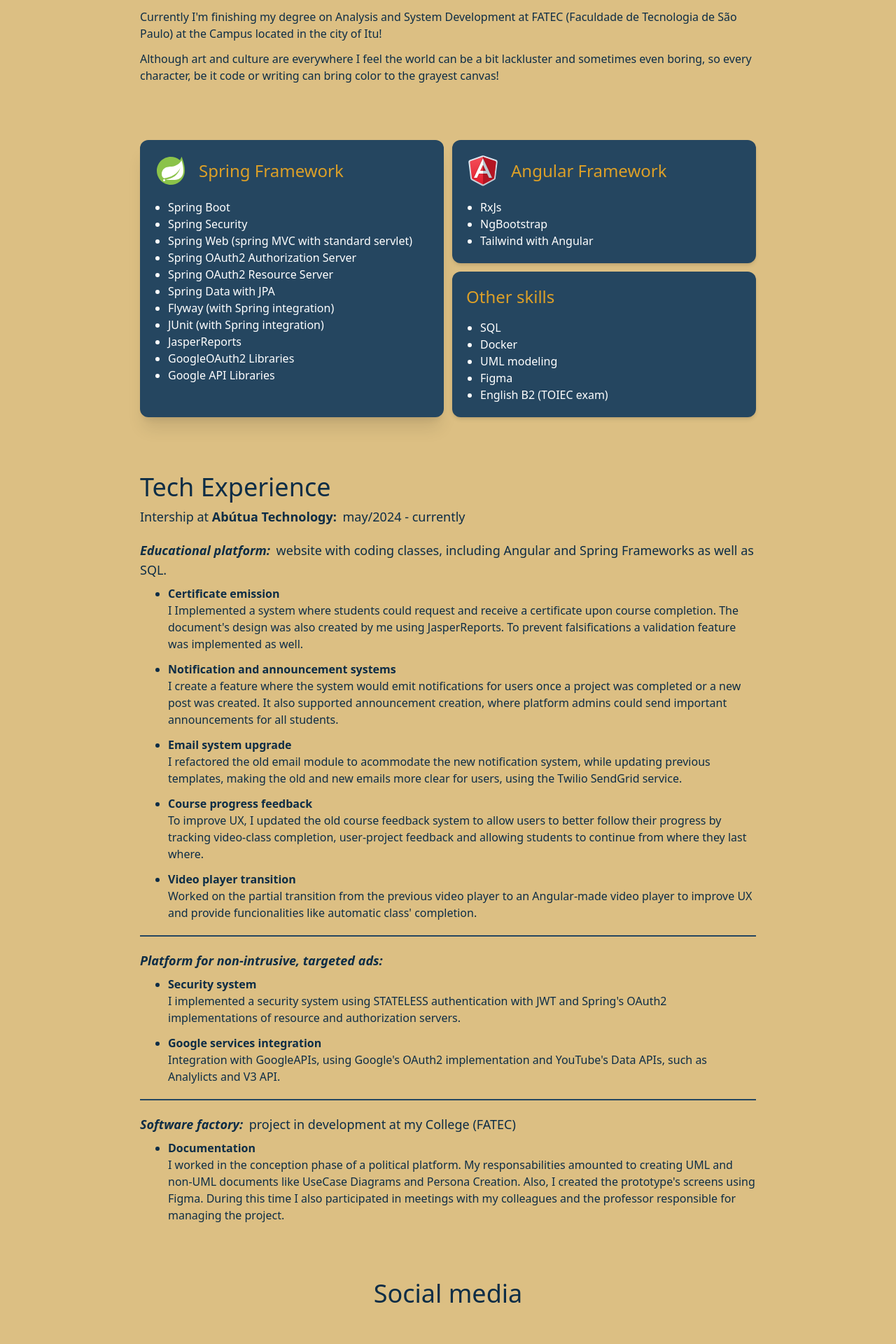
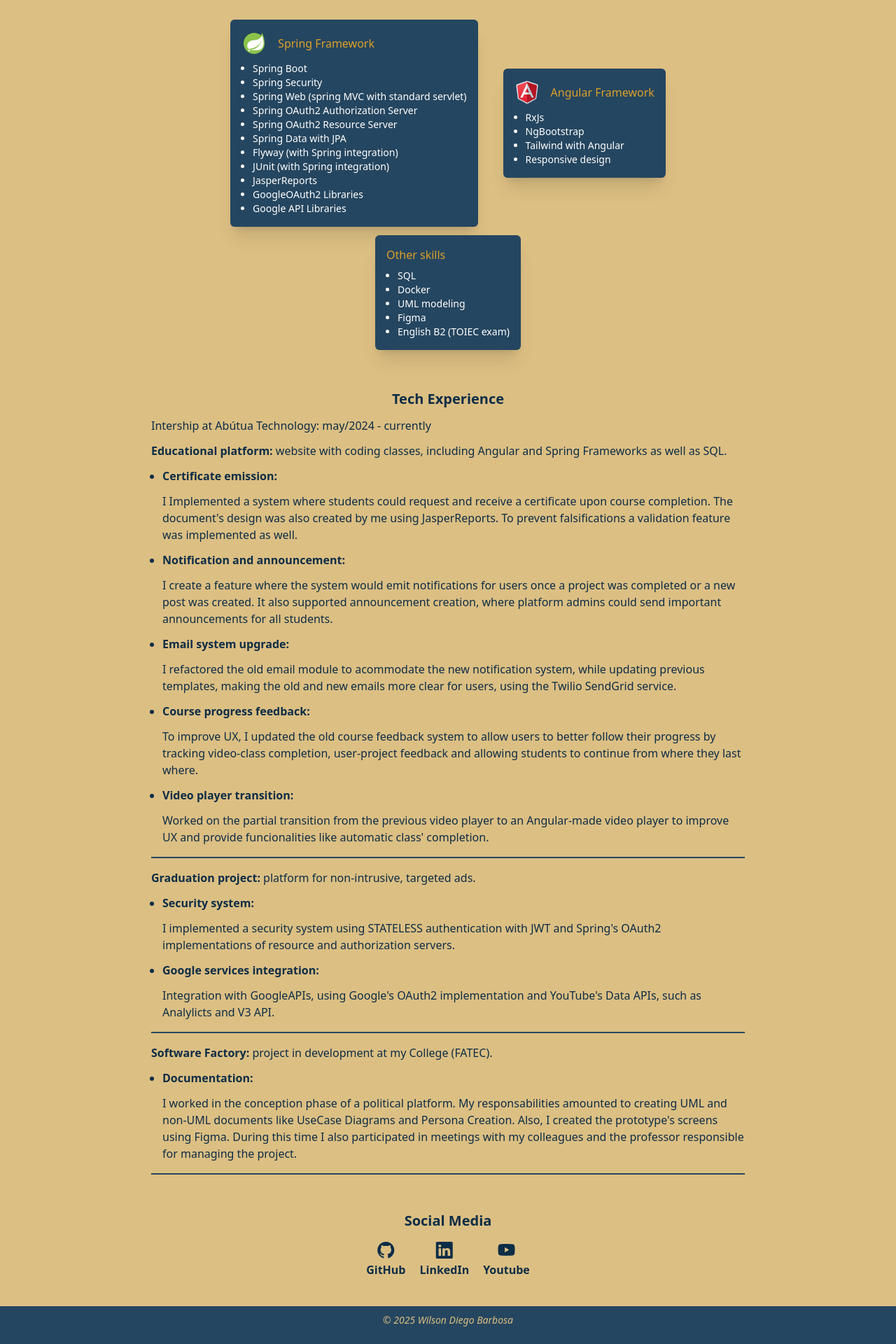
Before and after one commit to Wilson-Barbosa/my-page, an Angular app: page / in a window 1280 px wide. Shown: the part 840-2760 px from the top of the page at 70% size. Built offline with nearby package versions, Linux system fonts and the light colour scheme.

Commit message:
style: add responsive layout for mobile
add responsive layout for mobile, tablet and desktop. Removes static html for experience to ts files to render it via ngFor

```diff
--- a/src/app/app.html
+++ b/src/app/app.html
@@ -1,18 +1,35 @@
 <!-- Top navbar section -->
-<nav class="bg-(--primary) flex sticky top-0 transition-all duration-300"
-    [ngClass]="{'px-14 pt-12': isPageAtTheTop, 'px-9 py-2 shadow-md': !isPageAtTheTop}">
+<nav class="bg-(--primary) flex items-center justify-between sticky top-0 left-0 right-0 transition-all duration-300"
+    [ngClass]="{
+        'py-2 px-4 md:py-7 md:px-7': isPageAtTheTop,
+        'py-1.5 px-3 md:py-3 md:px-5 shadow-xl': !isPageAtTheTop
+    }">
 
-    <p class="flex none text-white text-2xl">Wilson Diego Barbosa</p>
+    <p class="text-white">Wilson Diego Barbosa</p>
 
-    <ul class="flex flex-1 items-center justify-center gap-6 text-(--secondary)">
+    <!-- I'm using two navbars because making one is simpler and cover all edge use cases -->
+    <!-- desktop version -->
+    <ul class="hidden md:flex md:flex-row items-center justify-center gap-6 text-(--secondary)">
         <li [class]="cssClass"><a (click)="sendToTop()" class="cursor-pointer">Home</a></li>
-        <li [class]="cssClass"><a href="#about-me">About me</a></li>
-        <li [class]="cssClass"><a href="#experience">Experience</a></li>
-        <li [class]="cssClass"><a href="#social-media">Social Media</a></li>
+        <li [class]="cssClass"><a href="#about-me" (click)="toggleNavBarCollapsed()" >About me</a></li>
+        <li [class]="cssClass"><a href="#experience" (click)="toggleNavBarCollapsed()">Experience</a></li>
+        <li [class]="cssClass"><a href="#social-media" (click)="toggleNavBarCollapsed()">Social Media</a></li>
+    </ul>
+
+    <!-- mobile version -->
+    <ul class="flex flex-col md:hidden items-center justify-center gap-6 text-(--secondary) absolute top-11 left-0 w-full bg-(--primary) transition-all duration-300"
+        [ngClass]="{
+            'max-h-0 opacity-0 pointer-events-none': !isNavbarCollapsed,
+            'max-h-96 opacity-100 pointer-events-auto': isNavbarCollapsed
+        }">
+        <li [class]="cssClass"><a (click)="sendToTop()" class="cursor-pointer">Home</a></li>
+        <li [class]="cssClass"><a href="#about-me" (click)="toggleNavBarCollapsed()" >About me</a></li>
+        <li [class]="cssClass"><a href="#experience" (click)="toggleNavBarCollapsed()">Experience</a></li>
+        <li [class]="cssClass"><a href="#social-media" (click)="toggleNavBarCollapsed()">Social Media</a></li>
     </ul>
 
     <!-- icon set -->
-    <div class="flex text-center text-xl gap-12 text-(--secondary)">
+    <div class="hidden lg:flex items-center justify-center text-center text-xl gap-12 text-(--secondary)">
         <a [class]="cssClass" href="https://github.com/Wilson-Barbosa" target="_blank">
             <i class="bi bi-github"></i>
         </a>
@@ -23,245 +40,166 @@
             <i class="bi bi-youtube"></i>
         </a>
     </div>
+
+    <!-- collapse menu icon -->
+    <i class="md:hidden bi bi-list text-white py-1 px-2 transition-all duration-300" (click)="toggleNavBarCollapsed()"
+        [ngClass]="{'-rotate-90': isNavbarCollapsed}"></i>
 </nav>
 
-<!-- Main content goes here -->
-<main id="home">
+<!-- Intro section -->
+<section class="bg-(--primary) my-12 flex flex-col md:flex-row gap-5 lg:gap-20 items-center justify-center p-6">
 
-    <!-- Intro section -->
-    <section class="my-15 flex items-center justify-center gap-14">
-
-        <!-- photo :) -->
-        <div class=" rounded-full overflow-hidden">
-            <img src="images/my-photo-without-background.png" class="w-full h-full object-cover"
-                alt="an image of Wilson Barbosa, the creator of this page">
+    <div class="w-60 sm:w-80 rounded-full overflow-hidden">
+        <img src="images/my-photo-without-background.png" class="w-full h-auto">
     </div>
 
-        <!-- brief -->
     <div class="">
-            <h3 class="text-(--secondary-darker) text-4xl">Wilson Diego Barbosa</h3>
+        <h3 class="hidden md:block md:text-2xl text-(--secondary-darker)">Wilson Diego Barbosa</h3>
 
-            <div class="flex items-center gap-4 mt-3">
+        <div class="flex items-center gap-4 mt-3 ">
             <img class="w-7" src="svgs/brazil-flag-colored-icon.svg" alt="brazillian flag">
             <p class="text-white">Software Developer</p>
         </div>
     </div>
-
 </section>
 
-    <section id="about-me" class="pt-20 px-50 bg-(--secondary) text-(--primary-darker)">
-        <h3 class="text-4xl">About me</h3>
+<!-- Main content goes here -->
+<main id="home" class="bg-(--secondary) pb-10 sm:px-6 md:px-12 lg:px-20 xl:px-50">
+    <section id="about-me" class="bg-(--secondary) text-(--primary-darker) p-4">
 
-        <p class="my-3">
+        <h3 [class]="headerStyle" class="mt-10">About me</h3>
+
+        <p [class]="pStyle">
             I'm a Brazilian software developer, and while I code mostly in Java and Typescript I'm learning a bit of Lua
             and Golang as well.
         </p>
 
-        <p class="my-3">
+        <p [class]="pStyle">
             Currently I'm finishing my degree on Analysis and System Development at FATEC (Faculdade
             de Tecnologia de São Paulo) at the Campus located in the city of Itu!
         </p>
 
-        <p class="mt-3">
+        <p [class]="pStyle">
             Although art and culture are everywhere I feel the world can be a bit lackluster and sometimes even boring,
-            so every character, be it code or writing can bring color to the grayest canvas!
+            but any character, be it code or writing can bring color to the grayest canvas!
         </p>
+
     </section>
 
-    <!-- Skills section, I think I should put framework and language specific terms, maybe even other skills -->
-    <section id="skills" class="pt-20 px-50 bg-(--secondary) grid gap-3 grid-cols-2">
+    <!-- skills -->
+    <section id="skills" class="bg-(--secondary) flex flex-wrap gap-3 justify-center items-center mt-10">
 
-        <div class="bg-(--primary) rounded-xl shadow-xl p-5 row-span-2">
+        <div [class]="cardStyle">
             <div class="flex items-center gap-4">
-                <img src="svgs/colored-spring-icon.svg" alt="spring framework icon">
-                <h4 class="text-(--secondary-darker) text-2xl">Spring Framework</h4>
+                <img class="w-9" src="svgs/colored-spring-icon.svg" alt="spring icon">
+                <h4 class="text-(--secondary-darker)">Spring Framework</h4>
             </div>
 
-            <div class="text-white mt-4">
-                <ul class="text-md list-disc ml-5">
-                    <li><span>Spring Boot</span></li>
-                    <li><span>Spring Security</span></li>
-                    <li><span>Spring Web (spring MVC with standard servlet)</span></li>
-                    <li><span>Spring OAuth2 Authorization Server</span></li>
-                    <li><span>Spring OAuth2 Resource Server</span></li>
-                    <li><span>Spring Data with JPA</span></li>
-                    <li><span>Flyway (with Spring integration)</span></li>
-                    <li><span>JUnit (with Spring integration)</span></li>
-                    <li><span>JasperReports</span></li>
-                    <li><span>GoogleOAuth2 Libraries</span></li>
-                    <li><span>Google API Libraries</span></li>
-                </ul>
-            </div>
-        </div>
-
-        <div class="bg-(--primary) rounded-xl shadow-md p-5">
-            <div class="flex items-center gap-4">
-                <img src="svgs/colored-angular-icon.svg" alt="angular framework icon">
-                <h4 class="text-(--secondary-darker) text-2xl">Angular Framework</h4>
-            </div>
-
-            <div class="text-white mt-4">
-                <ul class="text-md list-disc ml-5">
-                    <li><span>RxJs</span></li>
-                    <li><span>NgBootstrap</span></li>
-                    <li><span>Tailwind with Angular</span></li>
+            <ul class="text-sm text-white list-disc ml-4 mt-2">
+                <li>Spring Boot</li>
+                <li>Spring Security</li>
+                <li>Spring Web (spring MVC with standard servlet)</li>
+                <li>Spring OAuth2 Authorization Server</li>
+                <li>Spring OAuth2 Resource Server</li>
+                <li>Spring Data with JPA</li>
+                <li>Flyway (with Spring integration)</li>
+                <li>JUnit (with Spring integration)</li>
+                <li>JasperReports</li>
+                <li>GoogleOAuth2 Libraries</li>
+                <li>Google API Libraries</li>
             </ul>
         </div>
 
+        <div [class]="cardStyle">
+            <div class="flex items-center gap-4">
+                <img class="w-9" src="svgs/colored-angular-icon.svg" alt="angular icon">
+                <h4 class="text-(--secondary-darker)">Angular Framework</h4>
             </div>
 
-        <div class="bg-(--primary) rounded-xl shadow-md p-5">
-            <div class="flex items-center gap-4">
-                <!-- <img src="svgs/colored-angular-icon.svg" alt="angular framework icon"> -->
-                <h4 class="text-(--secondary-darker) text-2xl">Other skills</h4>
+            <ul class="text-sm text-white list-disc ml-4 mt-2">
+                <li>RxJs</li>
+                <li>NgBootstrap</li>
+                <li>Tailwind with Angular</li>
+                <li>Responsive design</li>
+            </ul>
         </div>
 
-            <div class="text-white mt-4">
-                <ul class="text-md list-disc ml-5">
-                    <li><span>SQL</span></li>
-                    <li><span>Docker</span></li>
-                    <li><span>UML modeling</span></li>
-                    <li><span>Figma</span></li>
-                    <li><span>English B2 (TOIEC exam)</span></li>
+        <div [class]="cardStyle">
+            <div class="flex items-center gap-4">
+                <h4 class="text-(--secondary-darker)">Other skills</h4>
+            </div>
+
+            <ul class="text-sm text-white list-disc ml-4 mt-2">
+                <li>SQL</li>
+                <li>Docker</li>
+                <li>UML modeling</li>
+                <li>Figma</li>
+                <li>English B2 (TOIEC exam)</li>
             </ul>
         </div>
+    </section>
+
+    <!-- Experience section -->
+    <section id="experience" class="bg-(--secondary) text-(--primary-darker) p-4 mt-10">
+        <h3 [class]="headerStyle">Tech Experience</h3>
+
+        @for(exp of professionalExperiences; track $index) {
+        <div>
+
+            <p [class]="pStyle">{{exp.description}}</p>
+
+            @for(project of exp.projects; track $index) {
+            <p [class]="pStyle">
+                <span class="font-bold">{{project.title}}:</span>
+                {{project.description}}
+            </p>
+
+
+            <ul class="list-disc">
+                @for(workedOn of project.workedOn; track $index) {
+                <li class="ml-4">
+                    <p [class]="pStyle" class="font-bold">{{workedOn.title}}:</p>
+                    <p [class]="pStyle">{{workedOn.description}}</p>
+                </li>
+                }
+            </ul>
+
+            <div class="border border-(--primary) my-4"></div>
+
+            }
+
         </div>
+        }
 
     </section>
 
-    <!-- Experience section -->
-    <section id="experience" class="py-20 px-50 bg-(--secondary) text-(--primary-darker)">
-        <h3 class="text-4xl">Tech Experience</h3>
-        <p class="my-2 text-lg">Intership at <b class="mr-1">Abútua Technology:</b> may/2024 - currently</p>
+    <!-- social media stuff -->
+    <section id="social-media" class="bg-(--secondary) text-(--primary-darker) mt-5">
+        <h3 [class]="headerStyle">Social Media</h3>
 
-        <!-- course platform project info -->
-        <p class="mt-5 mb-2 text-lg">
-            <span class="italic font-bold mr-1">Educational platform:</span>
-            website with coding classes, including Angular and Spring Frameworks as well as SQL.
-        </p>
-        <ul class="list-disc ml-10">
-            <li>
-                <p><b>Certificate emission</b></p>
-                <p class="mb-3">
-                    I Implemented a system where students could request and receive a certificate upon
-                    course completion. The document's design was also created by me using JasperReports. To prevent
-                    falsifications a validation feature was implemented as well.
-                </p>
-            </li>
+        <div class="flex items-center justify-center gap-5 mt-3">
 
-            <li>
-                <p><b>Notification and announcement systems</b></p>
-                <p class="mb-3">
-                    I create a feature where the system would emit notifications for users once a project
-                    was completed or a new post was created. It also supported announcement creation, where platform
-                    admins could send important announcements for all students.
-                </p>
-            </li>
-
-            <li>
-                <p><b>Email system upgrade</b></p>
-                <p class="mb-3">
-                    I refactored the old email module to acommodate the new notification system, while updating previous
-                    templates, making the old and new emails more clear for users, using the Twilio SendGrid service.
-                </p>
-            </li>
-
-            <li>
-                <p><b>Course progress feedback</b></p>
-                <p class="mb-3">
-                    To improve UX, I updated the old course feedback system to allow users to better follow their
-                    progress by tracking video-class completion, user-project feedback and allowing students to continue
-                    from where they last where.
-                </p>
-            </li>
-
-            <li>
-                <p><b>Video player transition</b></p>
-                <p class="mb-3">
-                    Worked on the partial transition from the previous video player to an Angular-made video player to
-                    improve UX and provide funcionalities like automatic class' completion.
-                </p>
-            </li>
-
-        </ul>
-
-        <div class="border-1 border-(--primary) mt-5"></div>
-
-        <!-- add ads-platform project info -->
-        <p class="mt-5 mb-2 text-lg">
-            <span class="italic font-bold mr-1">Platform for non-intrusive, targeted ads:</span>
-        </p>
-        <ul class="list-disc ml-10">
-            <li>
-                <p><b>Security system</b></p>
-                <p class="mb-3">
-                    I implemented a security system using STATELESS authentication with JWT and Spring's OAuth2
-                    implementations of resource and authorization servers.
-                </p>
-            </li>
-
-            <li>
-                <p><b>Google services integration</b></p>
-                <p class="mb-3">
-                    Integration with GoogleAPIs, using Google's OAuth2 implementation and YouTube's Data APIs, such as
-                    Analylicts and V3 API.
-                </p>
-            </li>
-
-        </ul>
-
-        <div class="border-1 border-(--primary) mt-5"></div>
-
-        <!-- add software factory activities -->
-        <p class="mt-5 mb-2 text-lg">
-            <span class="italic font-bold mr-1">Software factory: </span>
-            project in development at my College (FATEC)
-        </p>
-        <ul class="list-disc ml-10">
-            <li>
-                <p><b>Documentation</b></p>
-                <p>
-                    I worked in the conception phase of a political platform. My responsabilities amounted to creating
-                    UML and non-UML documents like UseCase Diagrams and Persona Creation. Also, I created the
-                    prototype's screens using Figma. During this time I also participated in meetings with my colleagues
-                    and the professor responsible for managing the project.
-                </p>
-            </li>
-        </ul>
-    </section>
-
-    <!-- social media section -->
-    <section id="social-media" class="pb-25 px-50 bg-(--secondary) text-(--primary-darker)">
-        <h3 class="text-4xl text-center">Social media</h3>
-
-        <div class="flex items-center justify-center gap-20 mt-15">
-            <a href="https://github.com/Wilson-Barbosa" target="_blank"
-                class="flex flex-col items-center gap-3 hover:text-(--primary) transition-all duration-300">
-                <i class="bi bi-github text-5xl"></i>
+            <a class="flex flex-col items-center" href="https://github.com/Wilson-Barbosa">
+                <i class="bi bi-github text-2xl"></i>
                 <span class="font-bold">GitHub</span>
             </a>
-            <a href="https://www.linkedin.com/in/wilson-barbosa/" target="_blank"
-                class="flex flex-col items-center gap-3 hover:text-(--primary) transition-all duration-300">
-                <i class="bi bi-linkedin text-5xl"></i>
+
+            <a class="flex flex-col items-center" href="https://www.linkedin.com/in/wilson-barbosa/">
+                <i class="bi bi-linkedin text-2xl"></i>
                 <span class="font-bold">LinkedIn</span>
             </a>
-            <a href="https://www.youtube.com/@wilsonbarbosa8210" target="_blank"
-                class="flex flex-col items-center gap-3 hover:text-(--primary) transition-all duration-300">
-                <i class="bi bi-youtube text-5xl"></i>
+
+            <a class="flex flex-col items-center" href="https://www.youtube.com/@wilsonbarbosa8210">
+                <i class="bi bi-youtube text-2xl"></i>
                 <span class="font-bold">Youtube</span>
             </a>
         </div>
+
     </section>
 
 </main>
 
 <!-- Footer section -->
-<footer class="flex items-center justify-center gap-16 p-6 text-(--secondary) bg-(--primary)">
+<footer class="p-2.5 text-center text-(--secondary) bg-(--primary)">
     <p class="text-sm italic">© {{currentYear}} Wilson Diego Barbosa</p>
-
-    <!-- <div class="flex text-center text-xl gap-7 text-(--primary-darker)">
-        <a href="https://github.com/Wilson-Barbosa"><i class="bi bi-github"></i></a>
-        <a href="https://www.linkedin.com/in/wilson-barbosa/"><i class="bi bi-linkedin"></i></a>
-        <a href="https://www.youtube.com/@wilsonbarbosa8210"><i class="bi bi-youtube"></i></a>
-    </div> -->
 </footer>
--- a/src/app/app.ts
+++ b/src/app/app.ts
@@ -1,5 +1,7 @@
 import { NgClass } from '@angular/common';
 import { Component, HostListener } from '@angular/core';
+import { ProfessionalWork } from './models';
+import { abutuaInternship } from './sources';
 
 @Component({
     selector: 'app-root',
@@ -11,9 +13,20 @@ export class App {
 
     protected title = 'my-page';
 
-    isPageAtTheTop: boolean = false;
+    isPageAtTheTop: boolean = true;
+    scrollY: number = 0;
     currentYear: number = new Date().getFullYear();
+    isNavbarCollapsed: boolean = false;
+
+    professionalExperiences: ProfessionalWork[] = [
+        abutuaInternship
+    ];
+
+    // styles
     cssClass: string = "hover:text-(--secondary-darker) transition-all duration-300";
+    pStyle = "mt-3 text-sm lg:text-base";
+    cardStyle = "bg-(--primary) rounded-md shadow-xl mx-3 p-4 w-full sm:w-fit";
+    headerStyle = "font-bold text-xl text-center";
 
     /** Listens to any scroll event to determine if the nav-bar should shrink */
     @HostListener('window:scroll', [])
@@ -22,8 +35,15 @@ export class App {
         (scrollY === 0) ? this.isPageAtTheTop = true : this.isPageAtTheTop = false;
     }
 
-    /** Scroll the view to the top of the page */
+    /** Scrolls the view to the top of the page */
     sendToTop(): void {
         document.documentElement.scrollTop = 0;
+        this.isPageAtTheTop = true;
+        this.isNavbarCollapsed = false;
     }
+
+    toggleNavBarCollapsed(): void {
+        this.isNavbarCollapsed = !this.isNavbarCollapsed;
+    }
+
 }
--- /dev/null
+++ b/src/app/models.ts
@@ -0,0 +1,15 @@
+export interface ProfessionalWork {
+    description: string;
+    projects: Project[];
+}
+
+export interface Project {
+    title: string;
+    description: string;
+    workedOn: ProjectItem[];
+}
+
+export interface ProjectItem {
+    title: string;
+    description: string;
+}
--- /dev/null
+++ b/src/app/sources.ts
@@ -0,0 +1,67 @@
+import { ProfessionalWork, Project } from "./models";
+
+const coursePlataform: Project = {
+
+    title: "Educational platform",
+    description: "website with coding classes, including Angular and Spring Frameworks as well as SQL.",
+
+    workedOn: [
+        {
+            title: "Certificate emission",
+            description: "I Implemented a system where students could request and receive a certificate upon course completion. The document's design was also created by me using JasperReports. To prevent falsifications a validation feature was implemented as well."
+        },
+        {
+            title: "Notification and announcement",
+            description: "I create a feature where the system would emit notifications for users once a project was completed or a new post was created. It also supported announcement creation, where platform admins could send important announcements for all students."
+        },
+        {
+            title: "Email system upgrade",
+            description: "I refactored the old email module to acommodate the new notification system, while updating previous templates, making the old and new emails more clear for users, using the Twilio SendGrid service."
+        },
+        {
+            title: "Course progress feedback",
+            description: "To improve UX, I updated the old course feedback system to allow users to better follow their progress by tracking video-class completion, user-project feedback and allowing students to continue from where they last where."
+        },
+        {
+            title: "Video player transition",
+            description: "Worked on the partial transition from the previous video player to an Angular-made video player to improve UX and provide funcionalities like automatic class' completion."
+        }
+
+    ]
+
+};
+
+const gradutationProject: Project = {
+    title: "Graduation project",
+    description: "platform for non-intrusive, targeted ads.",
+
+    workedOn: [
+        {
+            title: "Security system",
+            description: "I implemented a security system using STATELESS authentication with JWT and Spring's OAuth2 implementations of resource and authorization servers."
+        },
+        {
+            title: "Google services integration",
+            description: "Integration with GoogleAPIs, using Google's OAuth2 implementation and YouTube's Data APIs, such as Analylicts and V3 API."
+        },
+    ]
+}
+
+const softwareFactory: Project = {
+    title: "Software Factory",
+    description: "project in development at my College (FATEC).",
+
+    workedOn: [
+        {
+            title: "Documentation",
+            description: "I worked in the conception phase of a political platform. My responsabilities amounted to creating UML and non-UML documents like UseCase Diagrams and Persona Creation. Also, I created the prototype's screens using Figma. During this time I also participated in meetings with my colleagues and the professor responsible for managing the project."
+        },
+    ]
+}
+
+export const abutuaInternship: ProfessionalWork = {
+    description: "Intership at Abútua Technology: may/2024 - currently",
+    projects: [
+        coursePlataform, gradutationProject, softwareFactory
+    ]
+}
```
Lines whose indentation alone changed are shown as unchanged.
